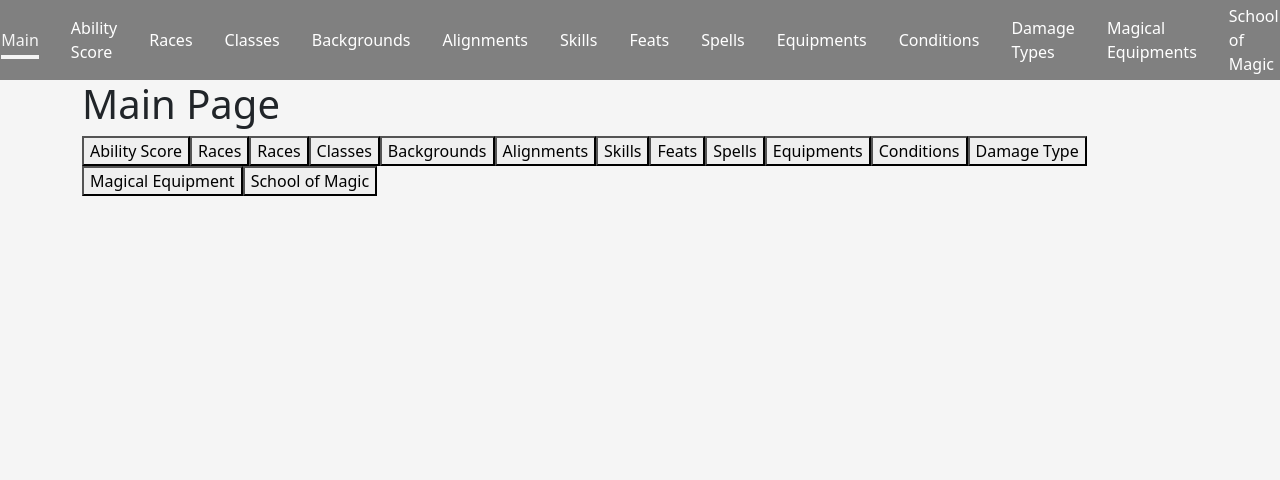
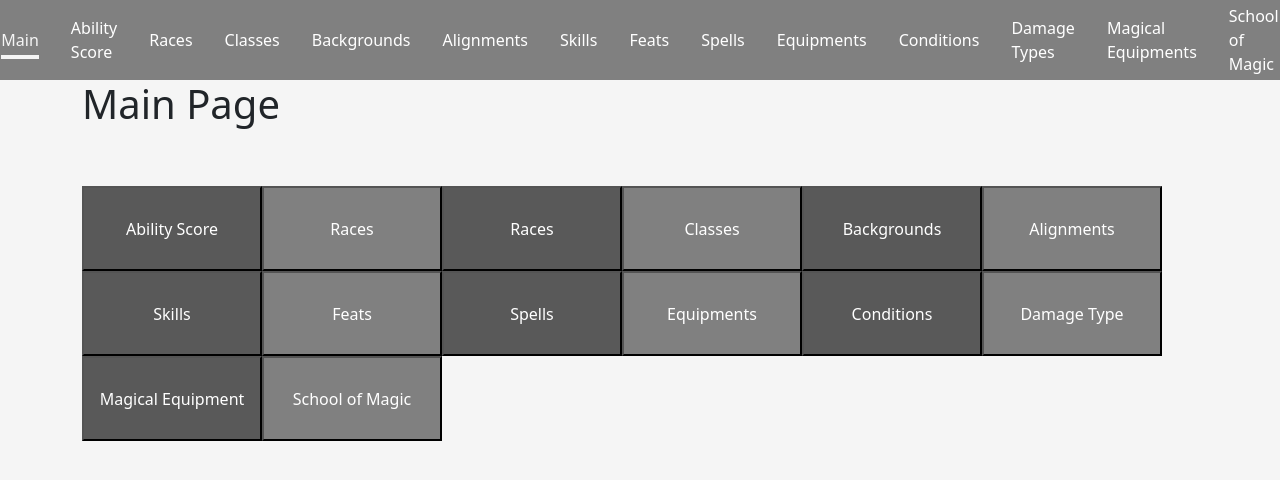
Before and after one commit to Ng-Ting-Wei/GA-Project2-DND-5E-Easysearch, a React (Vite) app in the folder DND-5E-Easysearch/: page /main in a window 1280 px wide. Shown: the top 480 px of the page. Built offline with nearby package versions, Linux system fonts and the light colour scheme.

Commit message:
update main

```diff
--- a/DND-5E-Easysearch/src/components/Styles.module.css
+++ b/DND-5E-Easysearch/src/components/Styles.module.css
@@ -181,3 +181,19 @@
   bottom: 500px;
   left: 300px;
 }
+.functionoddbutton {
+  width: 180px;
+  height: 85px;
+  position: relative;
+  top: 50px;
+  background-color: rgb(89, 89, 89);
+  color: white;
+}
+.functionevenbutton {
+  width: 180px;
+  height: 85px;
+  position: relative;
+  top: 50px;
+  background-color: grey;
+  color: white;
+}
--- a/DND-5E-Easysearch/src/pages/Main.jsx
+++ b/DND-5E-Easysearch/src/pages/Main.jsx
@@ -7,46 +7,50 @@ const Main = () => {
     <div className="container">
       <h1>Main Page</h1>
       <Link to="/abilityscore">
-        <button>Ability Score</button>
+        <button className={`${styles.functionoddbutton}`}>Ability Score</button>
       </Link>
       <Link to="/races">
-        <button>Races</button>
+        <button className={`${styles.functionevenbutton}`}>Races</button>
       </Link>
       <Link to="/races">
-        <button>Races</button>
+        <button className={`${styles.functionoddbutton}`}>Races</button>
       </Link>
       <Link to="/classes">
-        <button>Classes</button>
+        <button className={`${styles.functionevenbutton}`}>Classes</button>
       </Link>
       <Link to="/backgrounds">
-        <button>Backgrounds</button>
+        <button className={`${styles.functionoddbutton}`}>Backgrounds</button>
       </Link>
       <Link to="/alignments">
-        <button>Alignments</button>
+        <button className={`${styles.functionevenbutton}`}>Alignments</button>
       </Link>
       <Link to="/skills">
-        <button>Skills</button>
+        <button className={`${styles.functionoddbutton}`}>Skills</button>
       </Link>
       <Link to="/feats">
-        <button>Feats</button>
+        <button className={`${styles.functionevenbutton}`}>Feats</button>
       </Link>
       <Link to="/spells">
-        <button>Spells</button>
+        <button className={`${styles.functionoddbutton}`}>Spells</button>
       </Link>
       <Link to="/equipments">
-        <button>Equipments</button>
+        <button className={`${styles.functionevenbutton}`}>Equipments</button>
       </Link>
       <Link to="/conditions">
-        <button>Conditions</button>
+        <button className={`${styles.functionoddbutton}`}>Conditions</button>
       </Link>
       <Link to="/damagetypes">
-        <button>Damage Type</button>
+        <button className={`${styles.functionevenbutton}`}>Damage Type</button>
       </Link>
       <Link to="/magicalequipments">
-        <button>Magical Equipment</button>
+        <button className={`${styles.functionoddbutton}`}>
+          Magical Equipment
+        </button>
       </Link>
       <Link to="/schoolofmagics">
-        <button>School of Magic</button>
+        <button className={`${styles.functionevenbutton}`}>
+          School of Magic
+        </button>
       </Link>
     </div>
   );
```
